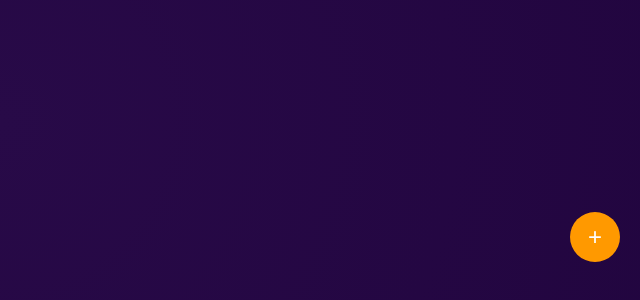
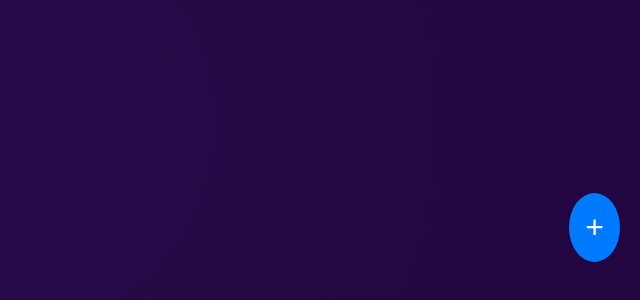
Before and after one commit to djsmacker01/React-Projects, a React (Vite) app: page / in a window 1280 px wide. Before the commit this address had no page. Shown: the part 518-818 px from the top of the page, without its empty margins (640-1280 px from the left). Built offline with nearby package versions, Linux system fonts and the light colour scheme.

Commit message:
update main js

```diff
--- a/src/main.jsx
+++ b/src/main.jsx
@@ -1,6 +1,6 @@
 import React from 'react'
 import ReactDOM from 'react-dom/client'
-import App1 from './App1.jsx'
+import App2 from './App2.jsx'
 import './index.css'
 import './components/Header/Header.css'
 import { BrowserRouter as Router } from 'react-router-dom'
@@ -9,7 +9,7 @@ import { BrowserRouter as Router } from 'react-router-dom'
 ReactDOM.createRoot(document.getElementById("root")).render(
   <React.StrictMode>
     <Router>
-      <App1 />
+      <App2 />
     </Router>
   </React.StrictMode>
 );
```
